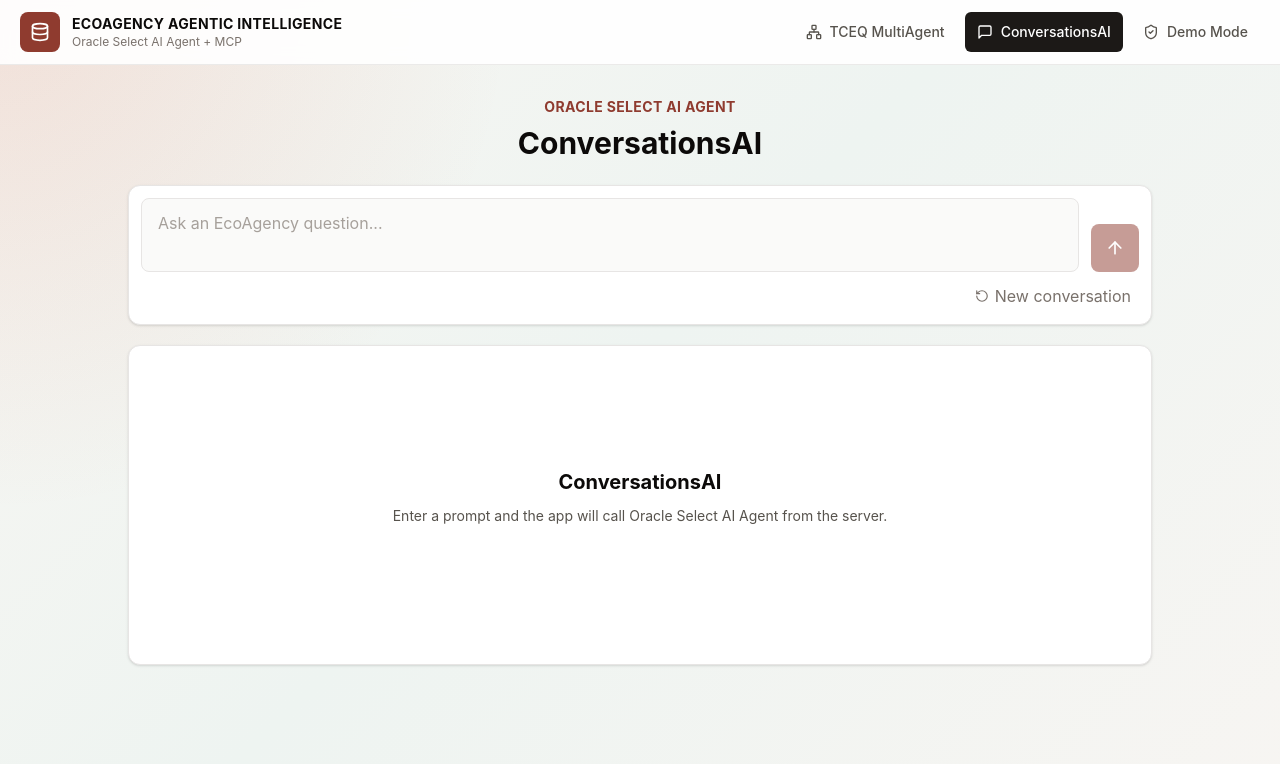
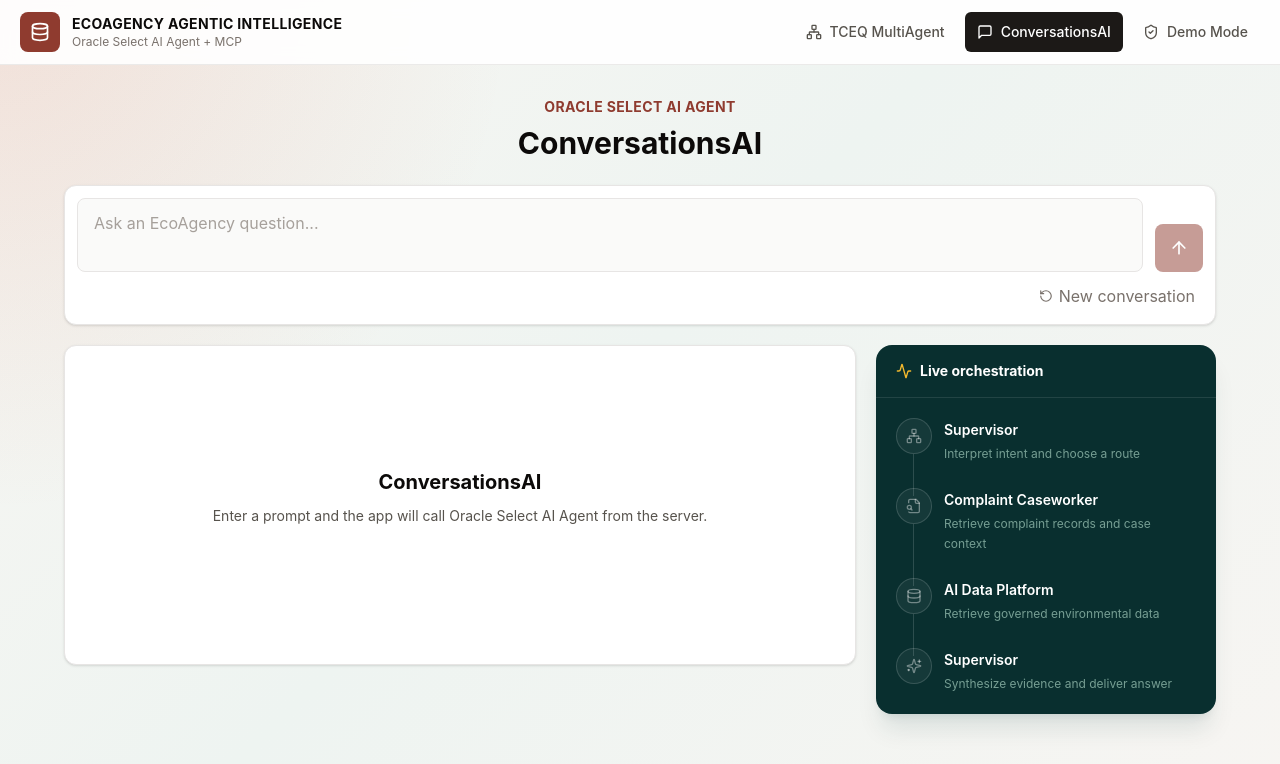
Before and after one commit to nitinvengurlekar/MultiAgent-SelectAI, a Next.js app: page /conversations-ai in a window 1280 px wide. Shown: the top 764 px of the page. Built offline with nearby package versions, Linux system fonts and the light colour scheme.

Commit message:
Improve ConversationsAI orchestration visibility

```diff
--- a/components/conversations-ai-panel.tsx
+++ b/components/conversations-ai-panel.tsx
@@ -1,13 +1,21 @@
 "use client";
 
 import { useRef, useState } from "react";
-import { ArrowRight, ArrowUp, Bot, CheckCircle2, Loader2, RotateCcw } from "lucide-react";
-import { getTceqAgentRoute, type TceqAgentRoute } from "@/lib/tceq-agent-routing";
+import { ArrowRight, ArrowUp, Bot, CheckCircle2, CircleX, Loader2, RotateCcw } from "lucide-react";
+import {
+  getTceqAgentRoute,
+  getTceqAgentRoutes,
+  getTceqRouteForAgentName,
+  type TceqAgentRoute
+} from "@/lib/tceq-agent-routing";
+import type { EcoHistoryItem } from "@/lib/ecoagency-types";
 import { FormattedAgentResponse } from "@/components/formatted-agent-response";
+import { LiveOrchestrationPanel } from "@/components/live-orchestration-panel";
 
 type ConversationResult = {
   prompt: string;
   response: string;
+  history: EcoHistoryItem[];
 };
 
 export function ConversationsAiPanel() {
@@ -17,6 +25,8 @@
   const [error, setError] = useState("");
   const [loading, setLoading] = useState(false);
   const [activeRoute, setActiveRoute] = useState<TceqAgentRoute | null>(null);
+  const [activeRoutes, setActiveRoutes] = useState<TceqAgentRoute[]>(getTceqAgentRoutes(""));
+  const resultFailed = Boolean(result && /(?:^|\n)\s*(?:task failed|ora-\d+)/i.test(result.response));
 
   function startNewConversation() {
     conversationId.current = null;
@@ -24,6 +34,7 @@
     setResult(null);
     setError("");
     setActiveRoute(null);
+    setActiveRoutes(getTceqAgentRoutes(""));
   }
 
   async function submit(event: React.FormEvent<HTMLFormElement>) {
@@ -32,6 +43,7 @@
     if (!nextPrompt) return;
 
     setActiveRoute(getTceqAgentRoute(nextPrompt));
+    setActiveRoutes(getTceqAgentRoutes(nextPrompt));
     setPrompt("");
     setLoading(true);
     setError("");
@@ -44,7 +56,15 @@
       const body = await response.json();
       if (!response.ok) throw new Error(body.error || "Prompt failed.");
       conversationId.current = body.conversationId;
-      setResult({ prompt: body.prompt, response: body.response });
+      const history = Array.isArray(body.history) ? body.history : [];
+      const executedRoutes = history
+        .map((item: EcoHistoryItem) => getTceqRouteForAgentName(item.agentName))
+        .filter((route: TceqAgentRoute | null): route is TceqAgentRoute => Boolean(route))
+        .filter((route: TceqAgentRoute, index: number, routes: TceqAgentRoute[]) =>
+          routes.findIndex((candidate) => candidate.id === route.id) === index
+        );
+      if (executedRoutes.length) setActiveRoutes(executedRoutes);
+      setResult({ prompt: body.prompt, response: body.response, history });
     } catch (err) {
       setError(err instanceof Error ? err.message : "Prompt failed.");
     } finally {
@@ -53,7 +73,7 @@
   }
 
   return (
-    <div className="mx-auto max-w-5xl space-y-5">
+    <div className="mx-auto max-w-6xl space-y-5">
       <form onSubmit={submit} className="rounded-xl border border-stone-200 bg-white p-3 shadow-sm">
         <div className="flex items-end gap-3">
           <label className="sr-only" htmlFor="conversation-prompt">
@@ -91,6 +111,7 @@
 
       {error && <div className="rounded-lg bg-red-50 px-4 py-3 text-sm font-medium text-red-800">{error}</div>}
 
+      <div className="grid items-start gap-5 xl:grid-cols-[minmax(0,1fr)_340px]">
       <section className="min-h-80 rounded-xl border border-stone-200 bg-white p-6 shadow-sm">
         {!result && !loading && (
           <div className="flex min-h-64 items-center justify-center text-center">
@@ -138,11 +159,15 @@
             <div className="overflow-hidden rounded-xl border border-stone-200">
               <div className="flex flex-col justify-between gap-3 border-b border-stone-200 bg-[#fcfbfa] px-5 py-4 sm:flex-row sm:items-center">
                 <div className="flex items-center gap-3">
-                  <span className="flex h-9 w-9 items-center justify-center rounded-full bg-emerald-50 text-emerald-700">
-                    <CheckCircle2 className="h-5 w-5" />
+                  <span
+                    className={`flex h-9 w-9 items-center justify-center rounded-full ${
+                      resultFailed ? "bg-red-50 text-red-700" : "bg-emerald-50 text-emerald-700"
+                    }`}
+                  >
+                    {resultFailed ? <CircleX className="h-5 w-5" /> : <CheckCircle2 className="h-5 w-5" />}
                   </span>
                   <div>
-                    <div className="text-sm font-bold text-stone-950">Analysis complete</div>
+                    <div className="text-sm font-bold text-stone-950">{resultFailed ? "Analysis failed" : "Analysis complete"}</div>
                   </div>
                 </div>
                 {activeRoute && (
@@ -160,6 +185,13 @@
           </div>
         )}
       </section>
+        <aside className="order-first xl:order-last xl:sticky xl:top-5">
+          <LiveOrchestrationPanel
+            routes={activeRoutes}
+            status={loading ? "running" : error || resultFailed ? "error" : result ? "complete" : "idle"}
+          />
+        </aside>
+      </div>
     </div>
   );
 }
--- a/components/formatted-agent-response.tsx
+++ b/components/formatted-agent-response.tsx
@@ -1,6 +1,7 @@
 import type { ReactNode } from "react";
 
 type Finding = {
+  trackingNumber: string | null;
   location: string | null;
   status: string | null;
   details: string;
@@ -30,9 +31,20 @@
     );
 
     return {
+      trackingNumber:
+        fields.get("tracking number") ||
+        fields.get("complaint tracking number") ||
+        fields.get("tracking no") ||
+        fields.get("tracking #") ||
+        null,
       location: fields.get("location") || null,
       status: fields.get("status") || null,
-      details: fields.get("details") || fields.get("incident") || fields.get("summary") || "",
+      details:
+        fields.get("incident summary") ||
+        fields.get("details") ||
+        fields.get("incident") ||
+        fields.get("summary") ||
+        "",
       impact: fields.get("impact") || fields.get("potential impact") || null
     };
   }
@@ -46,6 +58,7 @@
   const impactMatch = narrative.match(/^(.*?)(?=\b(?:Potential|Possible|Environmental impact|Risk of)\b)(.*)$/i);
 
   return {
+    trackingNumber: null,
     location,
     status,
     details: impactMatch?.[1]?.trim() || narrative,
@@ -102,7 +115,9 @@
                 <span className="flex h-7 w-7 shrink-0 items-center justify-center rounded-full bg-[#8f3b2f] text-xs font-bold text-white">
                   {numbered[1]}
                 </span>
-                <h3 className="min-w-0 flex-1 text-sm font-bold text-stone-950">{finding.location || `Finding ${numbered[1]}`}</h3>
+                <h3 className="min-w-0 flex-1 text-sm font-bold text-stone-950">
+                  {finding.trackingNumber ? `Tracking #${finding.trackingNumber}` : finding.location || `Finding ${numbered[1]}`}
+                </h3>
                 {finding.status && (
                   <span className={`rounded-full px-2.5 py-1 text-[10px] font-bold uppercase tracking-wide ring-1 ring-inset ${statusTone(finding.status)}`}>
                     {finding.status}
@@ -110,7 +125,18 @@
                 )}
               </div>
               <div className="space-y-4 px-4 py-4">
-                {finding.details && <p>{formatInline(finding.details)}</p>}
+                {finding.location && (
+                  <div>
+                    <div className="text-[10px] font-bold uppercase tracking-[0.14em] text-stone-500">Location</div>
+                    <p className="mt-1 text-sm font-semibold text-stone-800">{formatInline(finding.location)}</p>
+                  </div>
+                )}
+                {finding.details && (
+                  <div>
+                    <div className="text-[10px] font-bold uppercase tracking-[0.14em] text-stone-500">Incident summary</div>
+                    <p className="mt-1">{formatInline(finding.details)}</p>
+                  </div>
+                )}
                 {finding.impact && (
                   <div className="rounded-lg border-l-2 border-amber-400 bg-amber-50/70 px-3 py-2.5">
                     <div className="text-[10px] font-bold uppercase tracking-[0.14em] text-amber-800">Incident & potential impact</div>
--- /dev/null
+++ b/components/live-orchestration-panel.tsx
@@ -0,0 +1,94 @@
+import {
+  Activity,
+  AlertTriangle,
+  Database,
+  Droplets,
+  FileSearch,
+  Loader2,
+  Network,
+  Sparkles,
+  type LucideIcon
+} from "lucide-react";
+import type { TceqAgentRoute, TceqSpecialistId } from "@/lib/tceq-agent-routing";
+
+type OrchestrationStatus = "idle" | "running" | "complete" | "error";
+type StepState = "next" | "active" | "done";
+
+const specialistIcons: Record<TceqSpecialistId, LucideIcon> = {
+  complaint: FileSearch,
+  water: Droplets,
+  spill: AlertTriangle
+};
+
+export function LiveOrchestrationPanel({
+  routes,
+  status
+}: {
+  routes: TceqAgentRoute[];
+  status: OrchestrationStatus;
+}) {
+  const started = status !== "idle";
+  const completed = status === "complete";
+  const workerState: StepState = status === "running" ? "active" : completed || status === "error" ? "done" : "next";
+  const steps: Array<{ title: string; text: string; state: StepState; icon: LucideIcon }> = [
+    {
+      title: "Supervisor",
+      text: routes.length > 1 ? `Interpret intent and coordinate ${routes.length} specialists` : "Interpret intent and choose a route",
+      state: started ? "done" : "next",
+      icon: Network
+    },
+    ...routes.map((route) => ({
+      title: route.agentName,
+      text: route.task,
+      state: workerState,
+      icon: specialistIcons[route.id]
+    })),
+    {
+      title: "AI Data Platform",
+      text: "Retrieve governed environmental data",
+      state: workerState,
+      icon: Database
+    },
+    {
+      title: "Supervisor",
+      text: status === "error" ? "Review the execution error" : "Synthesize evidence and deliver answer",
+      state: completed ? "done" : "next",
+      icon: Sparkles
+    }
+  ];
+
+  return (
+    <section className="overflow-hidden rounded-2xl bg-[#092f2f] text-white shadow-xl shadow-[#073b3a]/10">
+      <div className="border-b border-white/10 px-5 py-4">
+        <div className="flex items-center gap-2">
+          <Activity className="h-4 w-4 text-[#f1b82d]" />
+          <h3 className="text-sm font-bold">Live orchestration</h3>
+        </div>
+      </div>
+      <div className="p-5">
+        {steps.map((step, index) => (
+          <div key={`${step.title}-${index}`} className="relative flex gap-3 pb-6 last:pb-0">
+            {index < steps.length - 1 && (
+              <span className="absolute left-[17px] top-9 h-[calc(100%-1.75rem)] w-px bg-white/15" />
+            )}
+            <span
+              className={`relative z-10 flex h-9 w-9 shrink-0 items-center justify-center rounded-full border ${
+                step.state === "done"
+                  ? "border-emerald-400/40 bg-emerald-400/15 text-emerald-300"
+                  : step.state === "active"
+                    ? "border-[#f1b82d]/50 bg-[#f1b82d]/15 text-[#f1b82d]"
+                    : "border-white/15 bg-white/5 text-white/40"
+              }`}
+            >
+              {step.state === "active" ? <Loader2 className="h-4 w-4 animate-spin" /> : <step.icon className="h-4 w-4" />}
+            </span>
+            <div className="pt-0.5">
+              <p className="text-sm font-semibold text-white">{step.title}</p>
+              <p className="mt-1 text-xs leading-5 text-emerald-100/55">{step.text}</p>
+            </div>
+          </div>
+        ))}
+      </div>
+    </section>
+  );
+}
--- a/lib/ecoagency-agent.ts
+++ b/lib/ecoagency-agent.ts
@@ -51,7 +51,7 @@
           FROM user_ai_agent_team_history
           ${conversationFilter}
           ORDER BY start_date DESC
-          FETCH FIRST 10 ROWS ONLY
+          FETCH FIRST ${conversationId ? "1" : "10"} ROWS ONLY
         ),
         latest_task AS (
           SELECT team_exec_id, task_name, agent_name, conversation_params, start_date,
--- a/lib/tceq-agent-routing.ts
+++ b/lib/tceq-agent-routing.ts
@@ -28,6 +28,25 @@
   }
 };
 
+export function getTceqAgentRoutes(prompt: string): TceqAgentRoute[] {
+  const normalized = prompt.toLowerCase();
+  const matches = [
+    /complaint|tracking|regulated entit|caseworker|intake|air-related|air quality/.test(normalized) ? routes.complaint : null,
+    /water|contamin|watershed|discharge|drinking|sampling/.test(normalized) ? routes.water : null,
+    /spill|oil|waste|leak|release|remedi|ldar|emergency-response/.test(normalized) ? routes.spill : null
+  ].filter((route): route is TceqAgentRoute => Boolean(route));
+
+  return matches.length ? matches : [routes.complaint];
+}
+
+export function getTceqRouteForAgentName(agentName: string | null | undefined): TceqAgentRoute | null {
+  const normalized = agentName?.toLowerCase() || "";
+  if (normalized.includes("complaint")) return routes.complaint;
+  if (normalized.includes("water_quality") || normalized.includes("water quality")) return routes.water;
+  if (normalized.includes("spill_response") || normalized.includes("spill response")) return routes.spill;
+  return null;
+}
+
 export function getTceqAgentRoute(prompt: string): TceqAgentRoute {
   const normalized = prompt.toLowerCase();
   if (/water|contamin|watershed|discharge|drinking/.test(normalized)) return routes.water;
```
Also changed, not shown: 1 other file (tests, documents, lock files or other folders).
